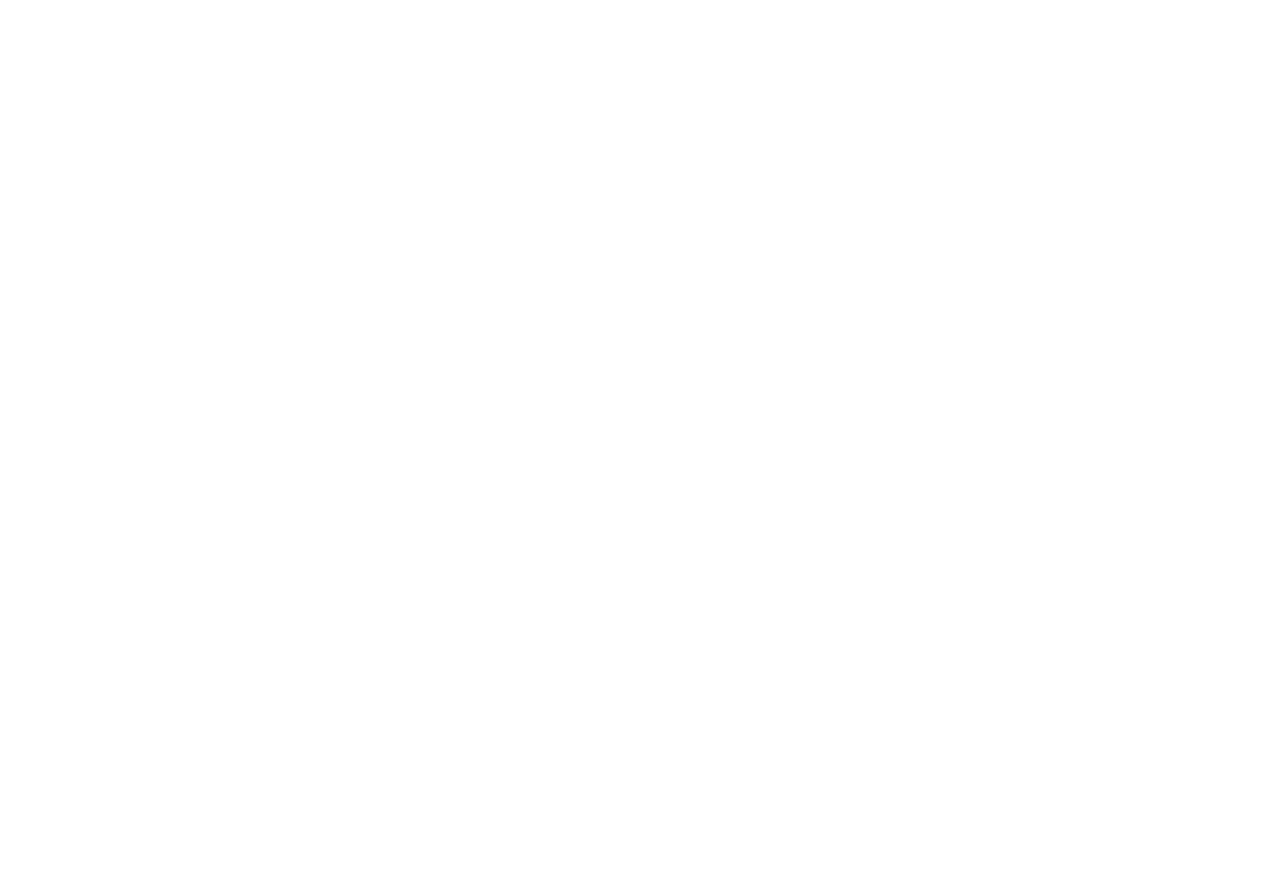
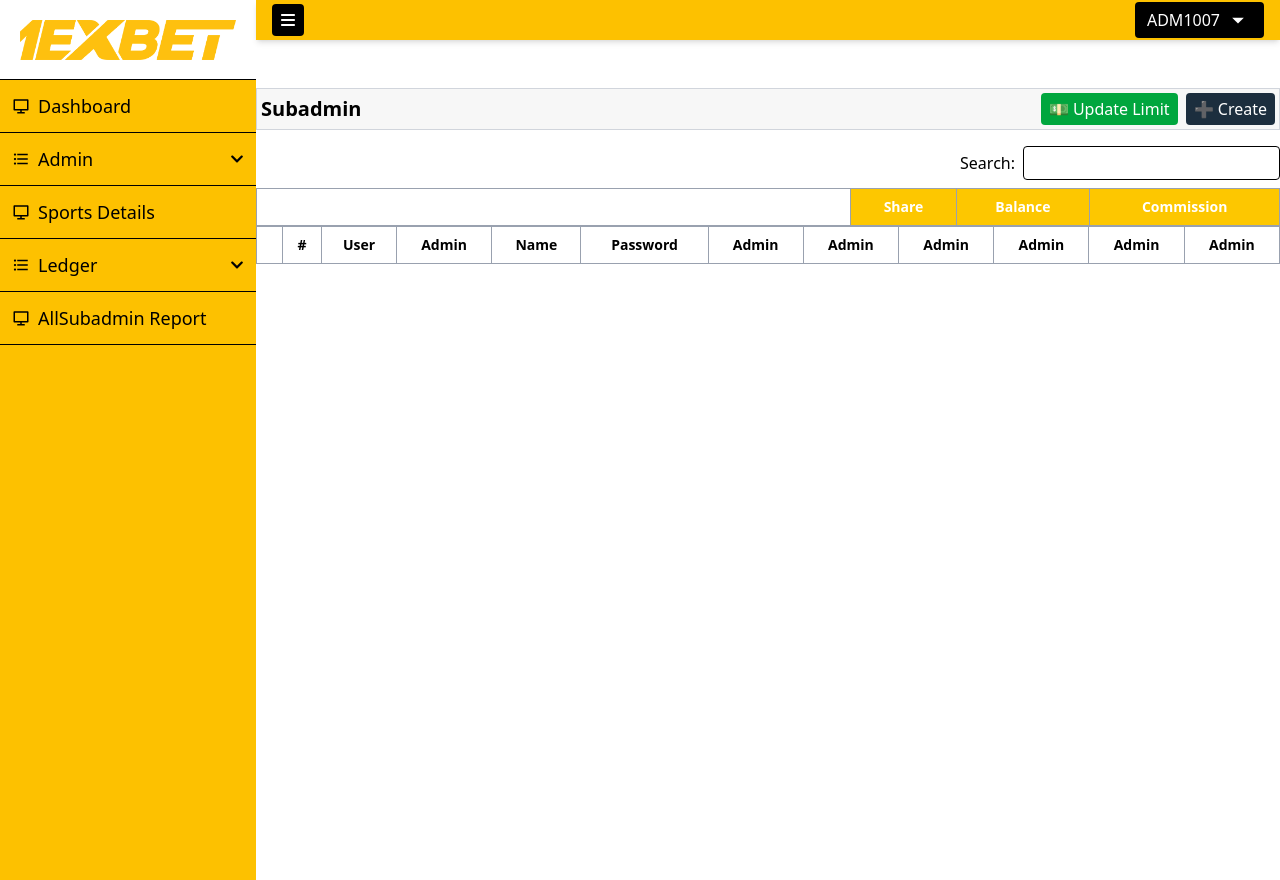
Before and after one commit to 89deeksha/londondaily, a React (Vite) app: page /home/admin/subadmin-1 in a window 1280 px wide. Before the commit this address had no page. Before the commit the page ends 800 px from the top, so only its background shows below. Built offline with nearby package versions, Linux system fonts and the light colour scheme.

Commit message:
subadmin

```diff
--- a/src/App.tsx
+++ b/src/App.tsx
@@ -3,13 +3,30 @@
 import Signin from "./Pages/Signin";
 import Home from "./Pages/Home";
 import Dashboard from "./Components/Dashboard";
+import MiniAdmin from "./Components/Admin/MiniAdmin";
+import Master from "./Components/Admin/Master";
+import SuperAgentMaster from "./Components/Admin/SuperAgentMaster";
 
 function App() {
   return (
     <Routes>
       <Route path="/" element={<Signin />} />
-      <Route path="/home" element={<Home />} />
-      <Route path="/dashboard" element={<Dashboard />} />
+
+      {/* Home as parent layout */}
+      <Route path="/home" element={<Home />}>
+        {/* 👇 Default child when /home is visited */}
+        <Route index element={<Dashboard />} />
+
+        {/* Other child routes */}
+        <Route path="dashboard" element={<Dashboard />} />
+
+        {/* Admin children */}
+        <Route path="admin">
+          <Route path="subadmin-1" element={<MiniAdmin />} />
+          <Route path="master" element={<Master/>} />
+          <Route path="list-superagent/1" element={<SuperAgentMaster/>} />
+        </Route>
+      </Route>
     </Routes>
   );
 }
--- /dev/null
+++ b/src/Components/Admin/Master.tsx
@@ -0,0 +1,9 @@
+import React from 'react'
+
+const Master:React.FC=()=> {
+  return (
+    <div>Master</div>
+  )
+}
+
+export default Master
--- /dev/null
+++ b/src/Components/Admin/MiniAdmin.tsx
@@ -0,0 +1,89 @@
+import React, { useState } from "react";
+
+const MiniAdmin: React.FC = () => {
+    const [search, setSearch] = useState("");
+    const data = [
+        {
+          id: 1,
+          user: "U001",
+          admin: "Admin1",
+          name: "John Doe",
+          password: "******",
+          shareAdmin: "20%",
+          shareSubadmin: "10%",
+          balanceCurrent: "5000",
+          commissionSess: "2%",
+          commissionMat: "1%",
+          commissionMatka: "3%",
+        },
+      ];
+  return (
+    <div className="mt-12">
+      {/* Header Row */}
+      <div className="flex border p-1 border-gray-300 bg-[#f7f7f7] w-full justify-between items-center mb-4">
+        {/* Title */}
+        <h2 className="text-xl font-bold">Subadmin</h2>
+
+        {/* Buttons */}
+        <div className="flex gap-2">
+          <button className="bg-green-600 hover:bg-green-700 text-white px-2 py-1 rounded flex items-center gap-2">
+            💵 Update Limit
+          </button>
+          <button className="bg-[#1c2e3e] hover:bg-blue-950 text-white px-2 py-1 rounded flex items-center gap-2">
+            ➕ Create
+          </button>
+        </div>
+      </div>
+      <div className="flex justify-end mb-2">
+        <label className="flex items-center gap-2">
+          <span className="font-medium">Search:</span>
+          <input
+            type="text"
+            value={search}
+            onChange={(e) => setSearch(e.target.value)}
+            className="border px-3 py-1 rounded"
+
+          />
+        </label>
+      </div>
+      <div className="overflow-x-auto">
+        <table className="w-full text-white border-collapse  text-sm">
+          <thead>
+          <tr>
+
+              <th className="border  border-gray-400 px-40 py-2 "></th>
+
+              <th className="border border-gray-400 px-2 py-2 bg-yellow-400">Share</th>
+              <th className="border  border-gray-400 px-2 py-2 bg-yellow-400">Balance</th>
+              <th className="border  border-gray-400 px-2 py-2 bg-yellow-400">Commission</th>
+            </tr>
+
+          </thead>
+        </table>
+        <table className="w-full text-white border-collapse  text-sm">
+          <thead>
+          <tr>
+
+              <th className="border  border-gray-400 px-2 py-2 "></th>
+              <th className="border  border-gray-400 text-black px-2 py-2 ">#</th>
+              <th className="border  border-gray-400  text-black px-2 py-2 ">User</th>
+              <th className="border  border-gray-400  text-black px-2 py-2 ">Admin</th>
+
+              <th className="border border-gray-400 px-2 text-black py-2 ">Name</th>
+              <th className="border  border-gray-400 px-2 py-2 text-black ">Password</th>
+              <th className="border  border-gray-400 px-2 py-2 text-black ">Admin</th>
+              <th className="border  border-gray-400 px-2 py-2 text-black ">Admin</th>
+              <th className="border  border-gray-400 px-2 py-2 text-black ">Admin</th>
+              <th className="border  border-gray-400 px-2 py-2 text-black ">Admin</th>
+              <th className="border  border-gray-400 px-2 py-2 text-black ">Admin</th>
+              <th className="border  border-gray-400 px-2 py-2 text-black ">Admin</th>
+            </tr>
+
+          </thead>
+        </table>
+      </div>
+    </div>
+  );
+};
+
+export default MiniAdmin;
--- /dev/null
+++ b/src/Components/Admin/SuperAgentMaster.tsx
@@ -0,0 +1,9 @@
+import React from 'react'
+
+const SuperAgentMaster:React.FC=()=> {
+  return (
+    <div>SuperAgentMaster</div>
+  )
+}
+
+export default SuperAgentMaster
--- a/src/Components/Dashboard.tsx
+++ b/src/Components/Dashboard.tsx
@@ -75,7 +75,7 @@
   const navigate = useNavigate();
 
   return (
-    <div className="space-y-6">
+    <div className="p-4 space-y-6">
       {/* Game Cards */}
       <div className="flex flex-wrap gap-2">
         {data.map((para, index) => (
--- a/src/Pages/Home.tsx
+++ b/src/Pages/Home.tsx
@@ -1,7 +1,9 @@
 
 import Navbar from "./Navbar";
 import Sidebar from "./Sidebar";
-import Dashboard from "../Components/Dashboard";
+
+import { Outlet } from "react-router-dom";
+
 
 const Home: React.FC = () => {
   return (
@@ -17,8 +19,9 @@
         <Navbar />
 
         {/* Page Content */}
-        <div className="flex-1 p-4 overflow-auto">
-          <Dashboard/>
+        <div className="flex-1  overflow-auto">
+         <Outlet/>
+
         </div>
       </div>
     </div>
--- a/src/Pages/Sidebar.tsx
+++ b/src/Pages/Sidebar.tsx
@@ -2,6 +2,7 @@
 import { RiComputerLine } from "react-icons/ri";
 import { MdFormatListBulleted } from "react-icons/md";
 import { FaUser, FaChevronDown, FaChevronUp } from "react-icons/fa";
+import { Link } from "react-router-dom"; // ✅ import Link
 import logo from "../Images/logo.png";
 
 const Sidebar: React.FC = () => {
@@ -15,58 +16,64 @@
   const menu = [
     {
       items: [
-        { name: "Dashboard", icon: <RiComputerLine />, path: "app/dashboard" },
+        { name: "Dashboard", icon: <RiComputerLine />, path: "/home/dashboard" },
         {
           name: "Admin",
           icon: <MdFormatListBulleted />,
-          path: "app/dashboard",
           Children: [
-            { name: "MiniAdmin Master", icon: <FaUser />, path: "app/client/list-subadmin/1" },
-            { name: "Master", icon: <FaUser />, path: "app/client/list-subadmin/1" },
-            { name: "Superagent Master", icon: <FaUser />, path: "app/client/list-subadmin/1" },
-            { name: "Agent Master", icon: <FaUser />, path: "app/client/list-subadmin/1" },
-            { name: "Client Master", icon: <FaUser />, path: "app/client/list-subadmin/1" },
+            { name: "MiniAdmin Master", icon: <FaUser />, path: "/home/admin/subadmin-1" },
+            { name: "Master", icon: <FaUser />, path: "/home/admin/master" },
+            { name: "Superagent Master", icon: <FaUser />, path: "/home/admin/list-superagent/1" },
+            { name: "Agent Master", icon: <FaUser />, path: "" },
+            { name: "Client Master", icon: <FaUser />, path: "" },
           ],
         },
-        { name: "Sports Details", icon: <RiComputerLine />, path: "app/dashboard" },
+        { name: "Sports Details", icon: <RiComputerLine />, path: "/app/sports" },
         {
           name: "Ledger",
           icon: <MdFormatListBulleted />,
-          path: "app/dashboard",
           Children: [
-            { name: "MiniAdmin Master", icon: <FaUser />, path: "app/client/list-subadmin/1" },
-            { name: "Master", icon: <FaUser />, path: "app/client/list-subadmin/1" },
-            { name: "Superagent Master", icon: <FaUser />, path: "app/client/list-subadmin/1" },
-            { name: "Agent Master", icon: <FaUser />, path: "app/client/list-subadmin/1" },
-            { name: "Client Master", icon: <FaUser />, path: "app/client/list-subadmin/1" },
+            { name: "MiniAdmin Master", icon: <FaUser />, path: "" },
+            { name: "Master", icon: <FaUser />, path: "" },
+            { name: "Superagent Master", icon: <FaUser />, path: "" },
+            { name: "Agent Master", icon: <FaUser />, path: "" },
+            { name: "Client Master", icon: <FaUser />, path: "" },
           ],
         },
-        { name: "AllSubadmin Report", icon: <RiComputerLine />, path: "app/dashboard" },
+        { name: "AllSubadmin Report", icon: <RiComputerLine />, path: "/app/report" },
       ],
     },
   ];
 
   return (
-    <div className="w-64 h-screen  text-black font-medium">
+    <div className="w-64 h-screen text-black font-medium">
       {/* Logo */}
       <div className="flex items-center justify-center h-20 border-b border-black">
         <img className="h-[40px] w-auto" src={logo} alt="Logo" />
       </div>
 
       {/* Menu */}
-      <div className="bg-[#fdc100] h-screen">
+      <div className="bg-[#fdc100] h-screen overflow-y-auto">
         {menu.map((section, index) => (
           <div key={index}>
             {section.items.map((item, i) => (
               <div key={i} className="border-b border-black">
-                {/* Parent menu item */}
+                {/* Parent menu */}
                 <div
                   className="flex items-center justify-between gap-2 p-3 cursor-pointer hover:bg-yellow-400"
                   onClick={() => item.Children && toggleMenu(item.name)}
                 >
-                  <span className="flex items-center gap-2 text-lg">
-                    {item.icon} <span>{item.name}</span>
-                  </span>
+                  {/* ✅ Parent with path uses Link, otherwise plain span */}
+                  {item.path ? (
+                    <Link to={item.path} className="flex items-center gap-2 text-lg w-full">
+                      {item.icon} <span>{item.name}</span>
+                    </Link>
+                  ) : (
+                    <span className="flex items-center gap-2 text-lg w-full">
+                      {item.icon} <span>{item.name}</span>
+                    </span>
+                  )}
+
                   {item.Children && (
                     <span className="text-sm">
                       {openMenus[item.name] ? <FaChevronUp /> : <FaChevronDown />}
@@ -74,17 +81,18 @@
                   )}
                 </div>
 
-                {/* Children (show only if open) */}
+                {/* Children */}
                 {item.Children && openMenus[item.name] && (
                   <div className="bg-yellow-400">
                     {item.Children.map((child, ci) => (
-                      <div
+                      <Link
                         key={ci}
+                        to={child.path}
                         className="flex items-center gap-2 pl-10 pr-3 py-2 cursor-pointer hover:bg-yellow-300"
                       >
                         <span className="text-sm">{child.icon}</span>
                         <span className="text-sm">{child.name}</span>
-                      </div>
+                      </Link>
                     ))}
                   </div>
                 )}
```
